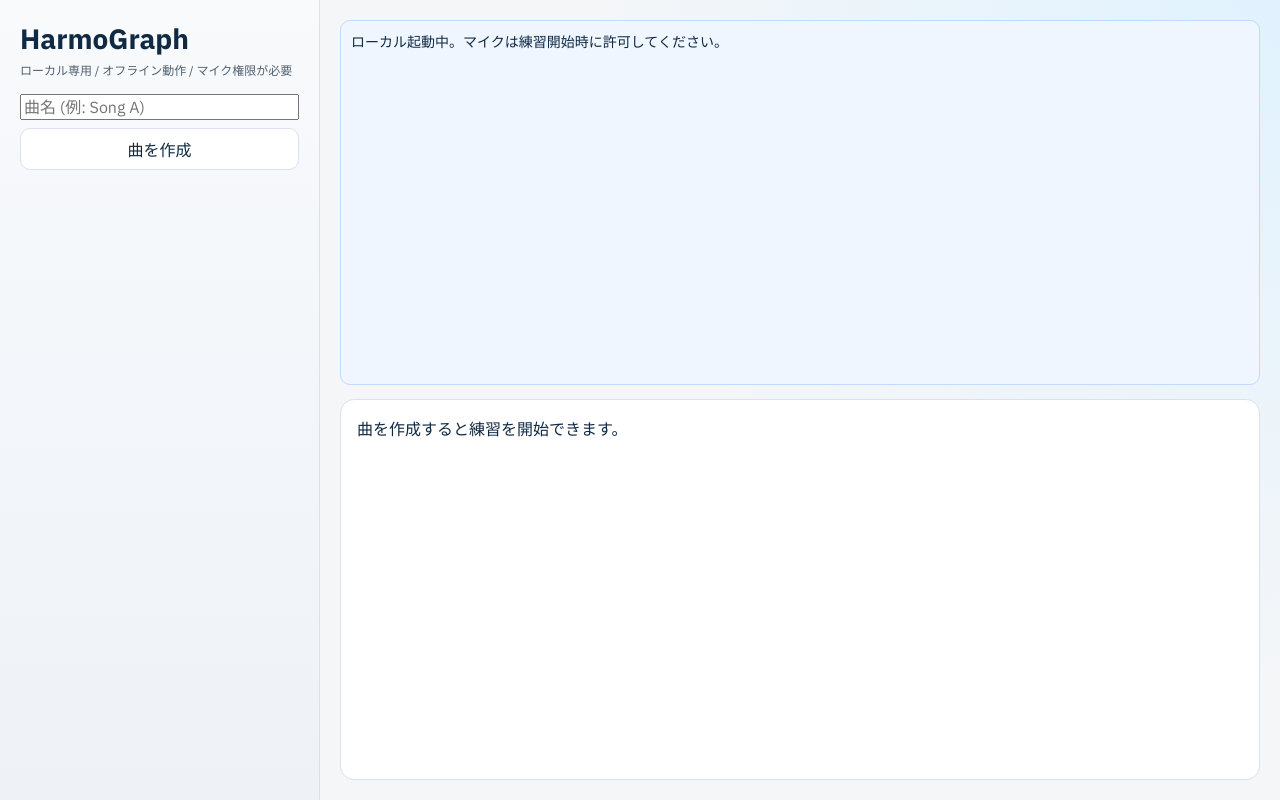
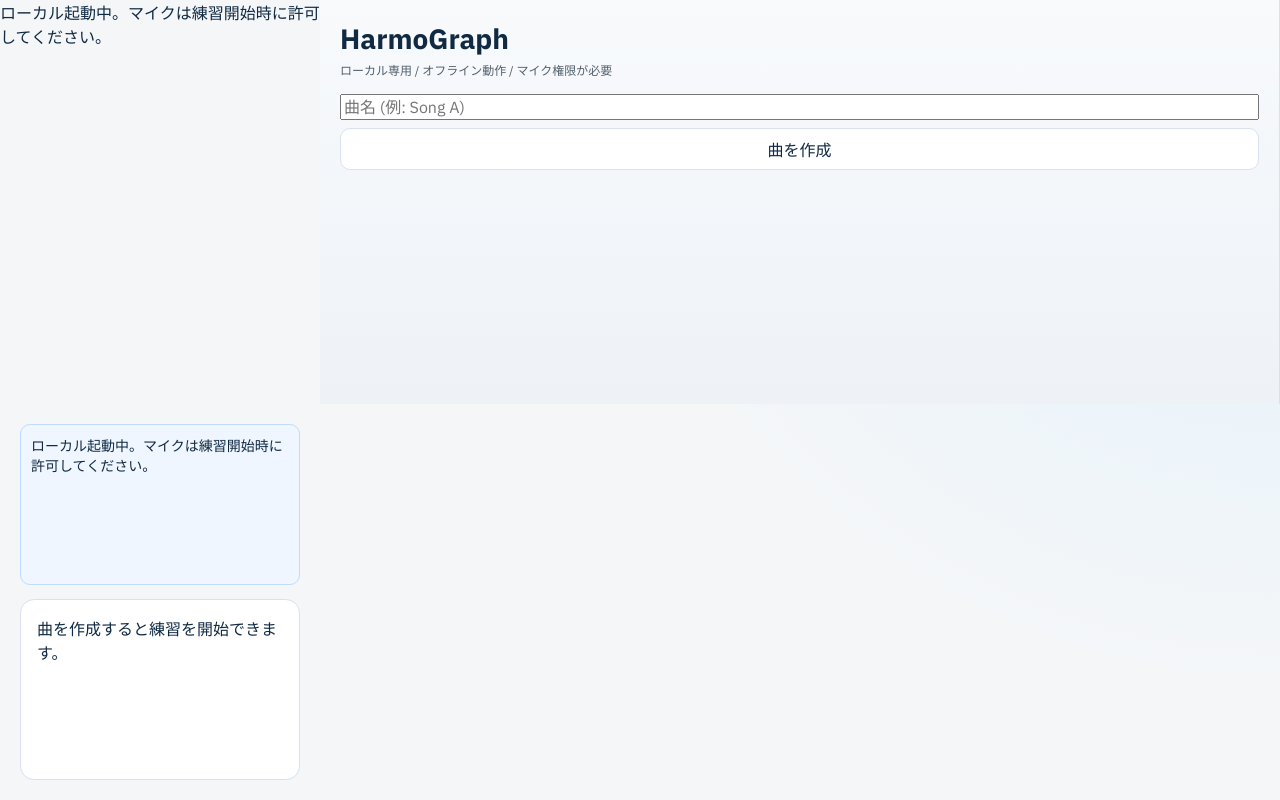
Before and after one commit to chaspy/HarmoGraph, a React (Vite) app: page / in a window 1280 px wide. Built offline with nearby package versions, Linux system fonts and the light colour scheme.

Commit message:
feat: export pitch input and note output as debug json

```diff
--- a/src/App.tsx
+++ b/src/App.tsx
@@ -29,6 +29,7 @@ function App() {
   const [selectedProjectId, setSelectedProjectId] = useState<string | null>(null);
   const [newProjectName, setNewProjectName] = useState('');
   const [status, setStatus] = useState('ローカル起動中。マイクは練習開始時に許可してください。');
+  const [toastVisible, setToastVisible] = useState(true);
   const [playback, setPlayback] = useState<PlaybackState>(defaultPlayback);
   const [isRecording, setIsRecording] = useState(false);
   const [countdown, setCountdown] = useState<number | null>(null);
@@ -58,6 +59,7 @@ function App() {
     endSec: number;
   } | null>(null);
   const notePlaybackRef = useRef<{ stop: () => void } | null>(null);
+  const toastTimerRef = useRef<number | null>(null);
 
   const selectedProject = useMemo(
     () => projects.find((project) => project.id === selectedProjectId) ?? null,
@@ -116,9 +118,28 @@ function App() {
   }, [isRecording]);
 
   useEffect(() => {
+    setToastVisible(true);
+    if (toastTimerRef.current !== null) {
+      window.clearTimeout(toastTimerRef.current);
+      toastTimerRef.current = null;
+    }
+    const isOngoing =
+      status.includes('中') || status.includes('待機') || status.includes('解析') || status.includes('録音');
+    if (!isOngoing) {
+      toastTimerRef.current = window.setTimeout(() => {
+        setToastVisible(false);
+        toastTimerRef.current = null;
+      }, 4200);
+    }
+  }, [status]);
+
+  useEffect(() => {
     return () => {
       notePlaybackRef.current?.stop();
       notePlaybackRef.current = null;
+      if (toastTimerRef.current !== null) {
+        window.clearTimeout(toastTimerRef.current);
+      }
     };
   }, []);
 
@@ -666,6 +687,53 @@ function App() {
     setIsNotePlaying(false);
   };
 
+  const exportNoteDebugJson = (): void => {
+    if (!selectedProject || !selectedSession) {
+      setStatus('デバッグ書き出し対象のセッションがありません。');
+      return;
+    }
+
+    const notes =
+      currentPreviewNotes.length > 0
+        ? currentPreviewNotes
+        : extractNoteEvents(selectedSession.analysisResult.userPitch);
+
+    const payload = {
+      exportedAt: new Date().toISOString(),
+      project: {
+        id: selectedProject.id,
+        name: selectedProject.name,
+      },
+      session: {
+        id: selectedSession.id,
+        createdAt: selectedSession.createdAt,
+        durationSec: selectedSession.durationSec,
+        manualOffsetMs: selectedSession.manualOffsetMs,
+        analysisReferenceRole: selectedSession.analysisReferenceRole ?? 'vocal',
+      },
+      config: selectedSession.analysisConfig,
+      stats: selectedSession.analysisResult.stats,
+      estimatedOffsetMs: selectedSession.analysisResult.estimatedOffsetMs,
+      input: {
+        refPitch: selectedSession.analysisResult.refPitch,
+        userPitch: selectedSession.analysisResult.userPitch,
+        errorFrames: selectedSession.analysisResult.errorFrames,
+      },
+      output: {
+        notes,
+      },
+    };
+
+    const blob = new Blob([JSON.stringify(payload, null, 2)], { type: 'application/json' });
+    const url = URL.createObjectURL(blob);
+    const a = document.createElement('a');
+    a.href = url;
+    a.download = `harmograph-debug-${selectedProject.name}-${selectedSession.id}.json`;
+    a.click();
+    URL.revokeObjectURL(url);
+    setStatus(`デバッグJSONを書き出しました（notes: ${notes.length}）。`);
+  };
+
   const refDetectedCount = selectedSession
     ? selectedSession.analysisResult.refPitch.filter((frame) => frame.hz !== null).length
     : 0;
@@ -677,6 +745,11 @@ function App() {
 
   return (
     <div className="app-shell">
+      {toastVisible && (
+        <div aria-live="polite" className="status-toast" role="status">
+          {status}
+        </div>
+      )}
       <aside className="sidebar">
         <h1>HarmoGraph</h1>
         <p className="caption">ローカル専用 / オフライン動作 / マイク権限が必要</p>
@@ -1007,6 +1080,9 @@ function App() {
                     <button type="button" disabled={!isNotePlaying} onClick={stopMidiPreview}>
                       停止
                     </button>
+                    <button type="button" onClick={exportNoteDebugJson}>
+                      デバッグJSON出力
+                    </button>
                     <strong>
                       ノート数: {currentPreviewNotes.length} / 再生位置: {formatSec(noteCursorSec)}
                     </strong>
```
